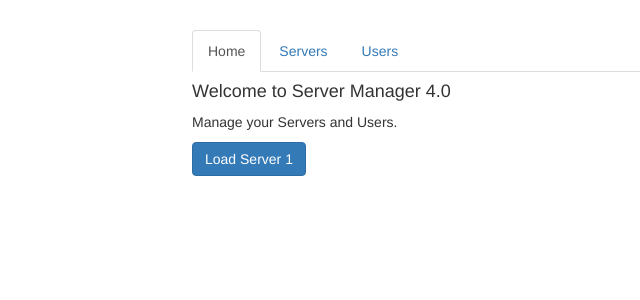
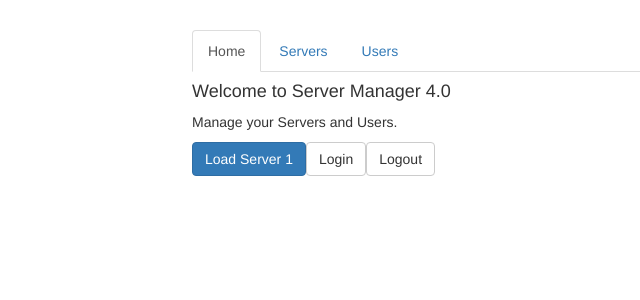
Before and after one commit to chasejarms/angular_apps, an Angular app in the folder routing-start/: page / in a window 1280 px wide. Shown: the top 300 px of the page, without its empty margins (73-713 px from the left). Built offline with nearby package versions, Linux system fonts and the light colour scheme.

Commit message:
Add in additional routing

```diff
--- a/routing-start/src/app/auth-fake.service.ts
+++ b/routing-start/src/app/auth-fake.service.ts
@@ -13,7 +13,7 @@ export class AuthFakeService {
     return new Promise((resolve, reject) => {
       setTimeout(() => {
         resolve(this.loggedIn);
-      }, 2000);
+      }, 300);
     })
   }
 }
--- a/routing-start/src/app/home/home.component.html
+++ b/routing-start/src/app/home/home.component.html
@@ -7,3 +7,9 @@
   class="btn btn-primary">
   Load Server 1
 </button>
+<button
+  class="btn btn-default"
+  (click)="login()">Login</button>
+<button
+  class="btn btn-default"
+  (click)="logout()">Logout</button>
```
